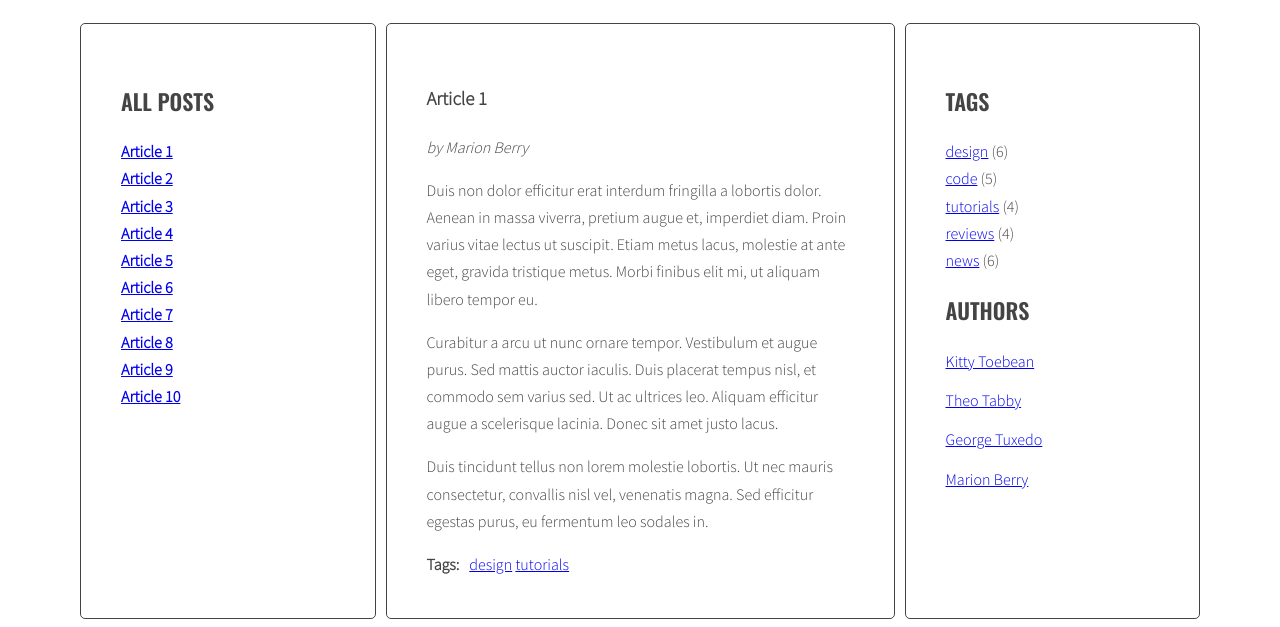
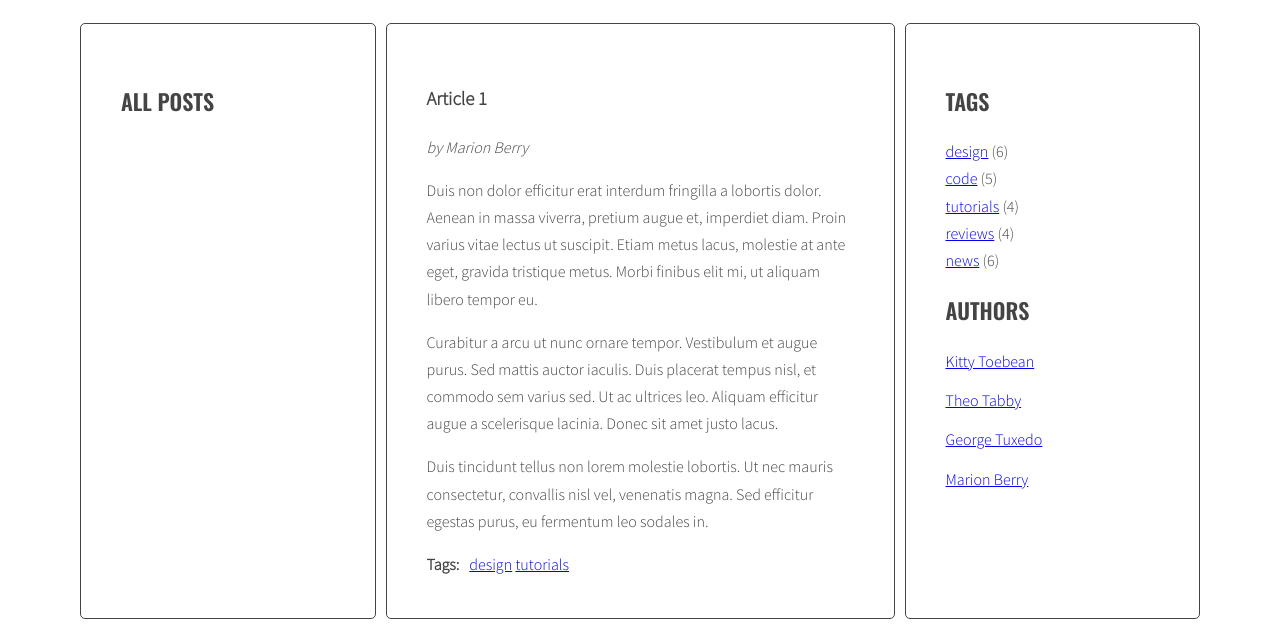
Before and after one commit to Wojczi96/javascript-blog, a website: page index.html in a window 1280 px wide. Shown: the part 220-847 px from the top of the page. Drawn offline with nearby package versions, Linux system fonts and the light colour scheme.

Commit message:
Clear list in JS and HTML

```diff
--- a/index.html
+++ b/index.html
@@ -14,16 +14,7 @@
             <aside class="sidebar">
               <h2 class="section-title">All posts</h2>
               <ul class="list titles">
-                <li><a href="#article-1" class="active"><span>Article 1</span></a></li>
-                <li><a href="#article-2" class="active"><span>Article 2</span></a></li>
-                <li><a href="#article-3" class="active"><span>Article 3</span></a></li>
-                <li><a href="#article-4" class="active"><span>Article 4</span></a></li>
-                <li><a href="#article-5" class="active"><span>Article 5</span></a></li>
-                <li><a href="#article-6" class="active"><span>Article 6</span></a></li>
-                <li><a href="#article-7" class="active"><span>Article 7</span></a></li>
-                <li><a href="#article-8" class="active"><span>Article 8</span></a></li>
-                <li><a href="#article-9" class="active"><span>Article 9</span></a></li>
-                <li><a href="#article-10" class="active"><span>Article 10</span></a></li>
+
               </ul>
             </aside>
             <section class="posts">
--- a/js/script.js
+++ b/js/script.js
@@ -45,3 +45,16 @@ function titleClickHandler(event){
   for(let link of links){
     link.addEventListener('click', titleClickHandler);
   }
+
+// Generowanie tytułów
+const optArticleSelector = '.post',
+  optTitleSelector = '.post-title',
+  optTitleListSelector = '.titles';
+
+function generateTitleLinks (){
+  const clearMessage = document.querySelector(optTitleListSelector).innerHTML = '';
+  console.log(clearMessage);
+
+
+}
+generateTitleLinks();
```
